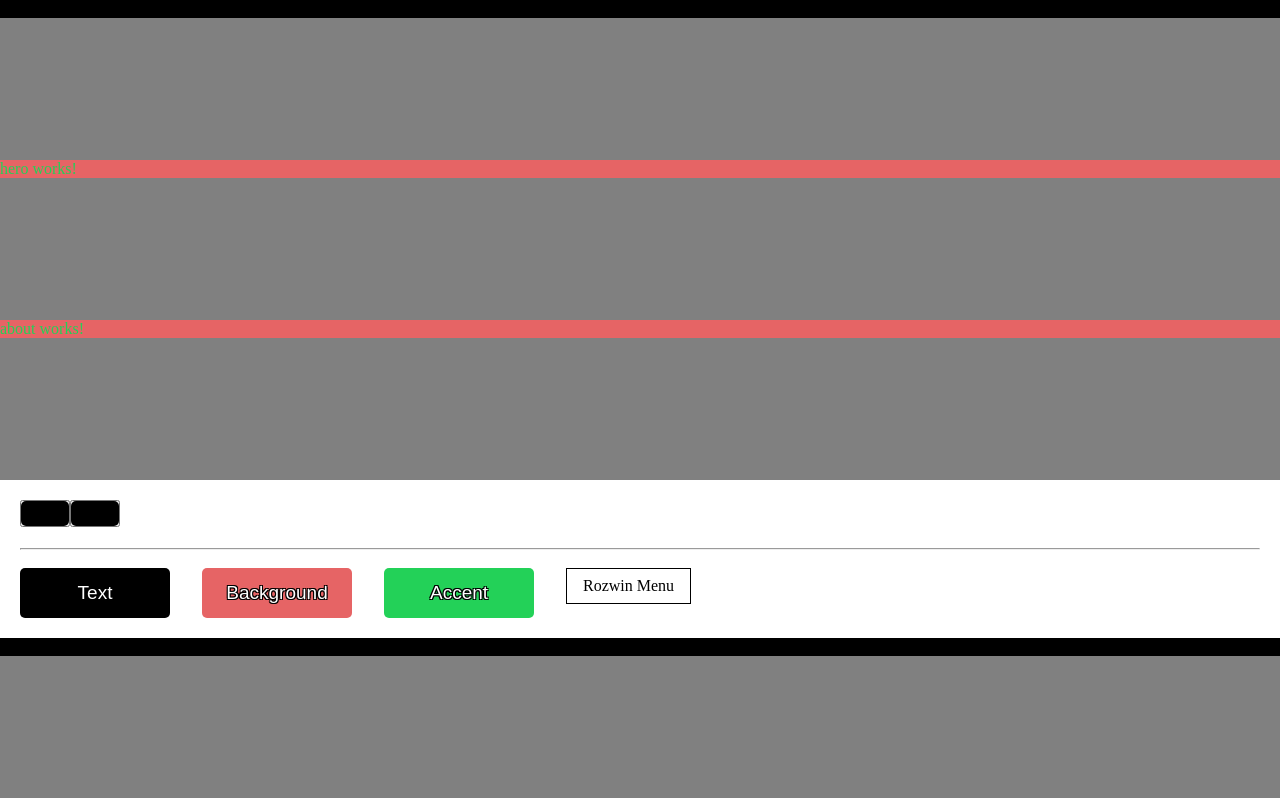
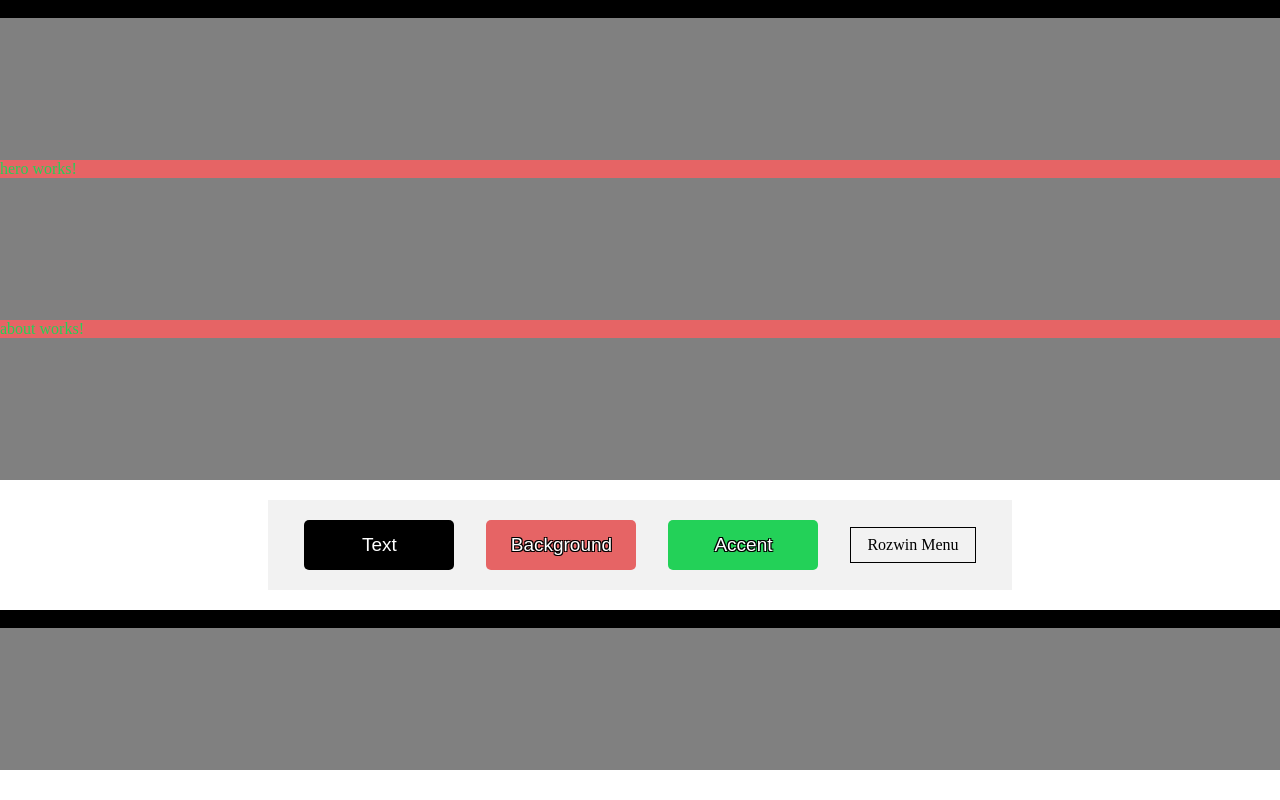
Before and after one commit to Lexsak/angular-learning, an Angular app: page / in a window 1280 px wide. Built offline with nearby package versions, Linux system fonts and the light colour scheme.

Commit message:
colorContainer css

```diff
--- a/src/app/layouts/change-color/change-color.component.css
+++ b/src/app/layouts/change-color/change-color.component.css
@@ -1,3 +1,8 @@
+.container{
+  display: flex;
+  justify-content: center;
+}
+
 .btn-color {
   padding: 0;
   width: 150px;
@@ -48,6 +53,11 @@ input[type="color"]::-webkit-color-swatch {
 /* DropDown */
 .colorContainer {
   display: flex;
+  justify-content: center;
+  align-items: center;
+  background-color: rgba(0, 0, 0, 0.05);
+  width: 60%;
+  padding: 20px;
   gap: 2rem;
 }
 
--- a/src/app/layouts/change-color/change-color.component.html
+++ b/src/app/layouts/change-color/change-color.component.html
@@ -1,10 +1,4 @@
 <div class="container">
-  <input type="color" (input)="changeMainColor($event)" />
-  <input type="color" (input)="changeSecondColor($event)" />
-
-  <br /><br>
-  <hr />
-  <br />
   <div class="colorContainer">
     <input
       type="color"
```
